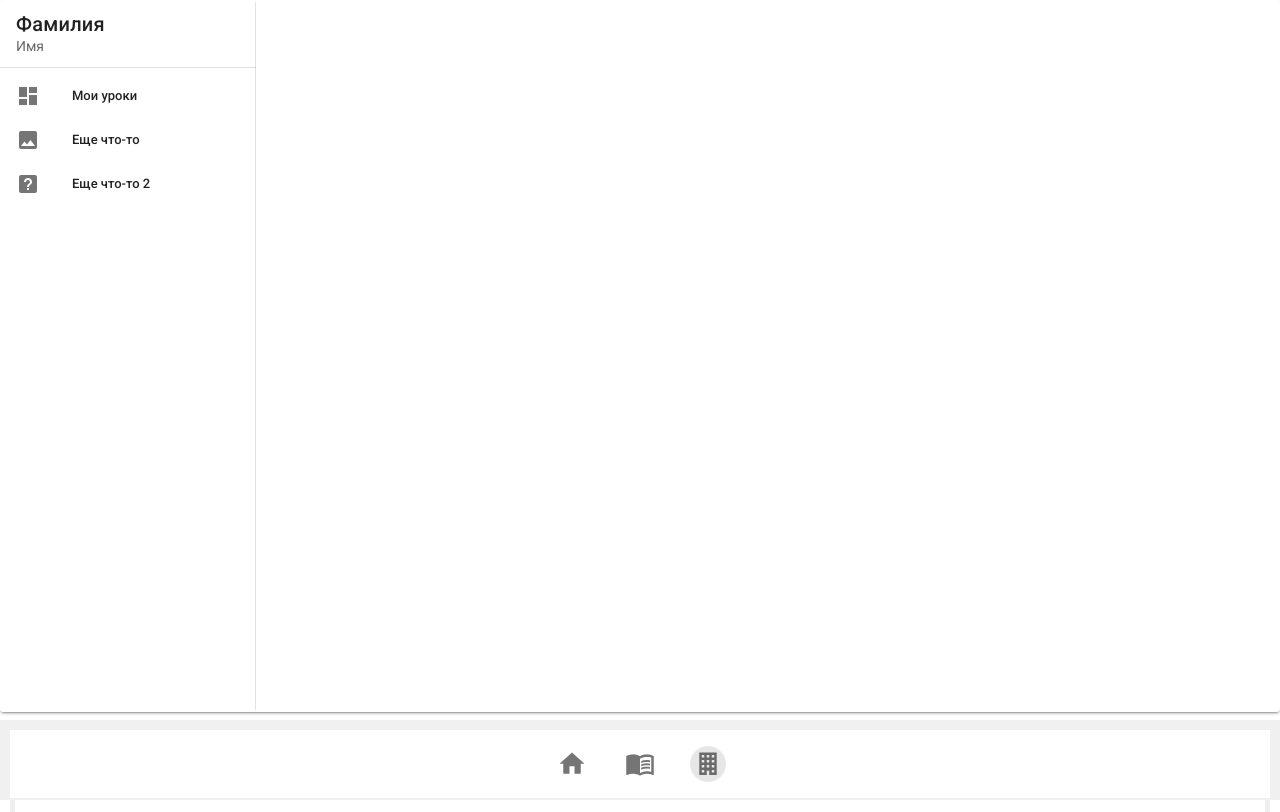
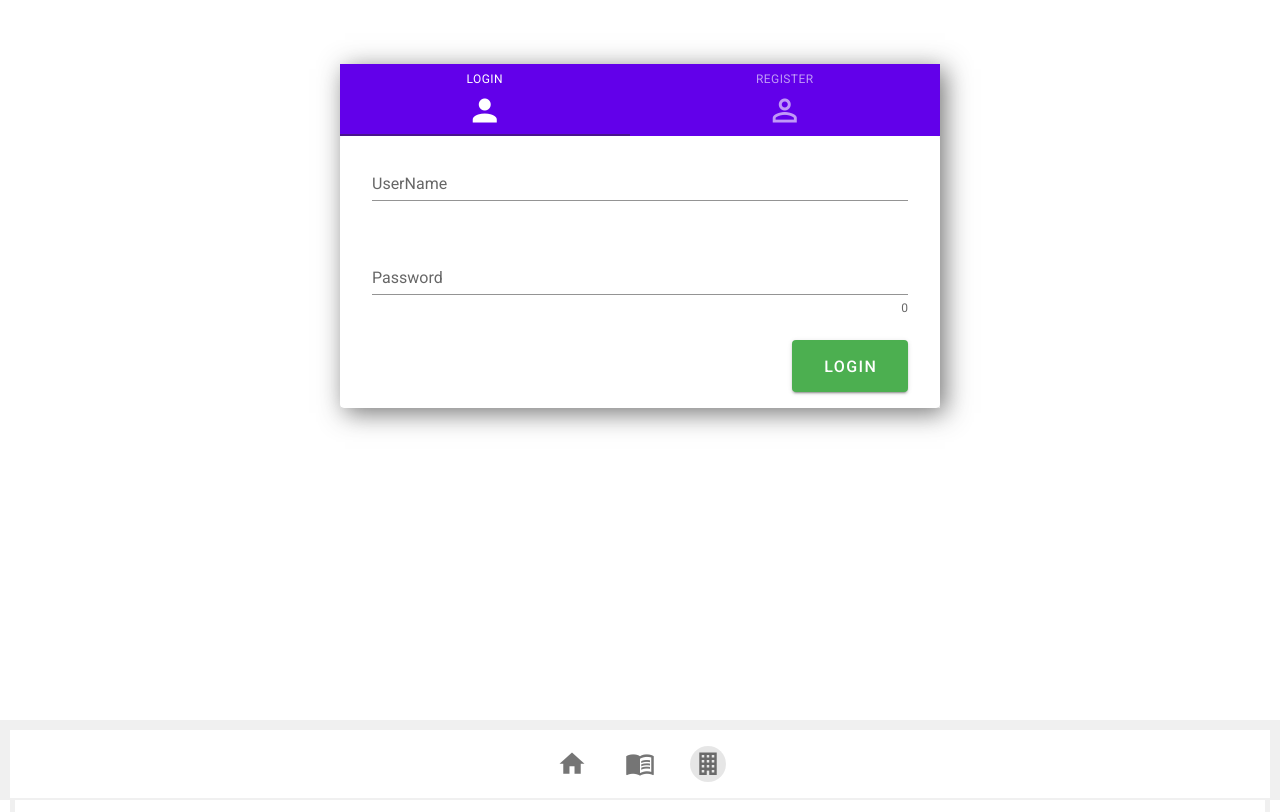
Before and after one commit to leonidstrelok/TTSchoolUI, a Nuxt app: page /cabinet in a window 1280 px wide. Built offline with nearby package versions, Linux system fonts and the light colour scheme.

Commit message:
rename forms for registration and login

```diff
--- a/components/main-component/registration-form.vue
+++ b/components/main-component/registration-form.vue
@@ -22,15 +22,14 @@
                   <v-row>
                     <v-col cols="12">
                       <v-text-field
-                        v-model="loginEmail"
-                        :rules="loginEmailRules"
-                        label="E-mail"
+                        v-model="userName"
+                        label="UserName"
                         required
                       ></v-text-field>
                     </v-col>
                     <v-col cols="12">
                       <v-text-field
-                        v-model="loginPassword"
+                        v-model="password"
                         :append-icon="show1?'eye':'eye-off'"
                         :rules="[rules.required, rules.min]"
                         :type="show1 ? 'text' : 'password'"
@@ -67,7 +66,7 @@
                         v-model="firstName"
                         :rules="[rules.required]"
                         label="First Name"
-                        maxlength="20"
+                        maxlength="50"
                         required
                       ></v-text-field>
                     </v-col>
@@ -76,12 +75,12 @@
                         v-model="lastName"
                         :rules="[rules.required]"
                         label="Last Name"
-                        maxlength="20"
+                        maxlength="50"
                         required
                       ></v-text-field>
                     </v-col>
                     <v-col cols="12">
-                      <v-text-field v-model="email" :rules="emailRules" label="E-mail" required></v-text-field>
+                      <v-text-field v-model="username" label="UserName" required></v-text-field>
                     </v-col>
                     <v-col cols="12">
                       <v-text-field
@@ -145,24 +144,13 @@ export default {
 
       firstName: "",
       lastName: "",
-      email: "",
+      username: "",
       password: "",
       verify: "",
-      loginPassword: "",
-      loginEmail: "",
-      loginEmailRules: [
-        v => !!v || "Required",
-        v => /.+@.+\..+/.test(v) || "E-mail must be valid"
-      ],
-      emailRules: [
-        v => !!v || "Required",
-        v => /.+@.+\..+/.test(v) || "E-mail must be valid"
-      ],
-
       show1: false,
       rules: {
         required: value => !!value || "Required.",
-        min: v => (v && v.length >= 8) || "Min 8 characters"
+        min: v => (v && v.length >= 8) || "Min 6 characters"
       }
     };
   },
--- a/components/registration-form.vue
+++ b/components/registration-form.vue
@@ -4,22 +4,11 @@
         <v-form ref="form" v-model="valid" lazy-validation>
             <v-text-field v-model="name" :counter="10" :rules="nameRules" label="Name" required></v-text-field>
 
-        <v-text-field v-model="email" :rules="emailRules" label="E-mail" required></v-text-field>
+            <v-text-field v-model="login" label="Login" required></v-text-field>
 
-        <v-select
-          v-model="select"
-          :items="items"
-          :rules="[v => !!v || 'Item is required']"
-          label="Item"
-          required
-        ></v-select>
+            <v-select v-model="select" :items="items" :rules="[v => !!v || 'Item is required']" label="Item" required></v-select>
 
-        <v-checkbox
-          v-model="checkbox"
-          :rules="[v => !!v || 'You must agree to continue!']"
-          label="Do you agree?"
-          required
-        ></v-checkbox>
+            <v-checkbox v-model="checkbox" :rules="[v => !!v || 'You must agree to continue!']" label="Do you agree?" required></v-checkbox>
 
             <v-btn :disabled="!valid" color="success" class="mr-4" @click="validate">Validate</v-btn>
 
@@ -31,7 +20,6 @@
 </div>
 </template>
 
-
 <script>
 export default {
     data: () => ({
@@ -41,11 +29,7 @@ export default {
             v => !!v || "Name is required",
             v => (v && v.length <= 10) || "Name must be less than 10 characters"
         ],
-    email: "",
-    emailRules: [
-      v => !!v || "E-mail is required",
-      v => /.+@.+\..+/.test(v) || "E-mail must be valid"
-    ],
+        login: "",
         select: null,
         items: ["Item 1", "Item 2", "Item 3", "Item 4"],
         checkbox: false
@@ -66,9 +50,8 @@ export default {
 </script>
 
 <style lang="scss" scoped>
-.registration_form_wrapper{
+.registration_form_wrapper {}
 
-}
 .registration_form {
     margin: 0 auto;
     width: 50vw;
--- a/pages/cabinet/index.vue
+++ b/pages/cabinet/index.vue
@@ -1,6 +1,6 @@
 <template>
-  <!-- <RegistrationForm /> -->
-  <CabinetForm />
+  <!-- <RegistrationForm /> <CabinetForm />  -->
+  <RegistrationForm />
 </template>
 
 <script>
@@ -9,7 +9,7 @@ import CabinetForm from "~/components/cabinet/cabinet-form.vue";
 export default {
   components: {
     RegistrationForm,
-    CabinetForm
-  }
+    CabinetForm,
+  },
 };
 </script>
```
Lines whose indentation alone changed are shown as unchanged.
